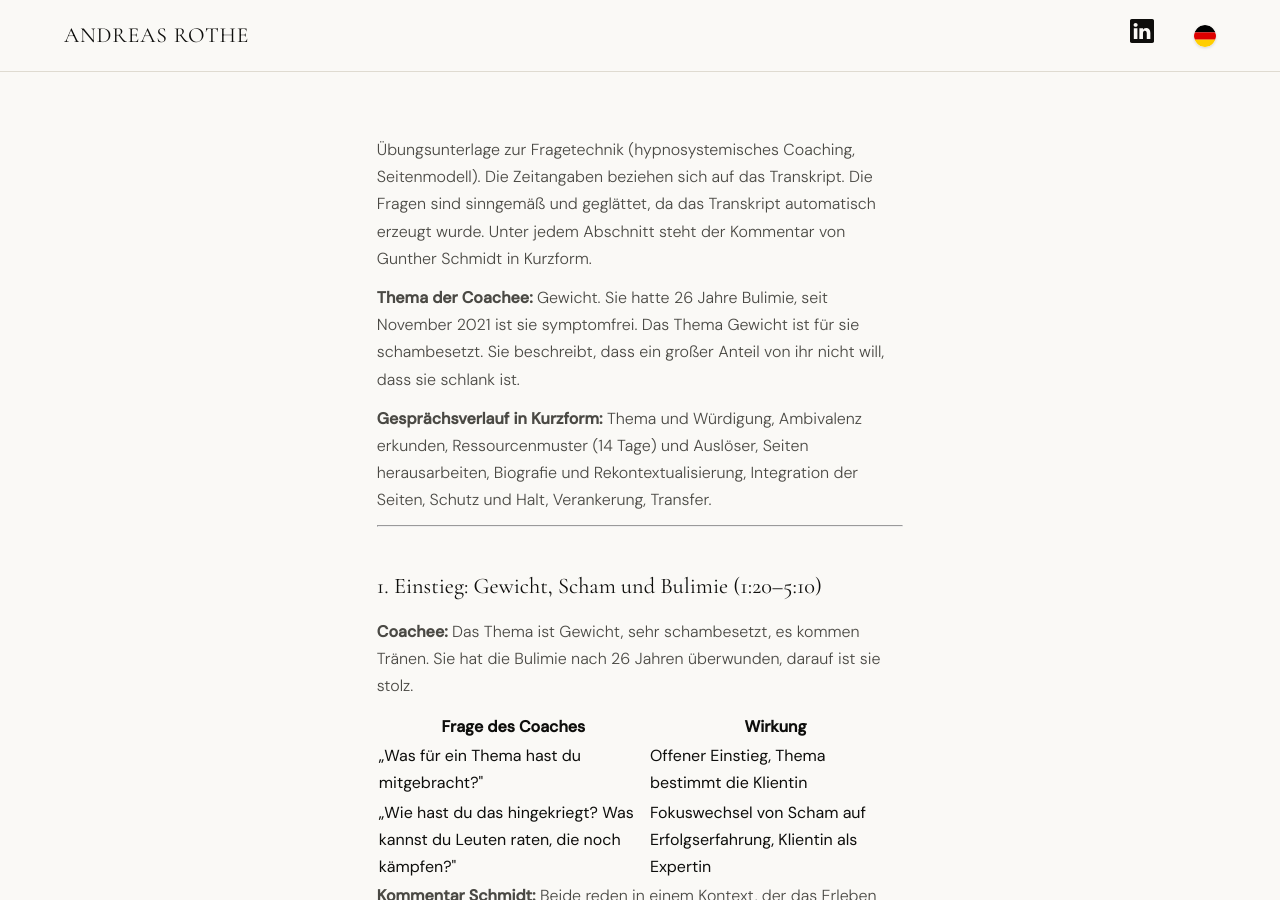
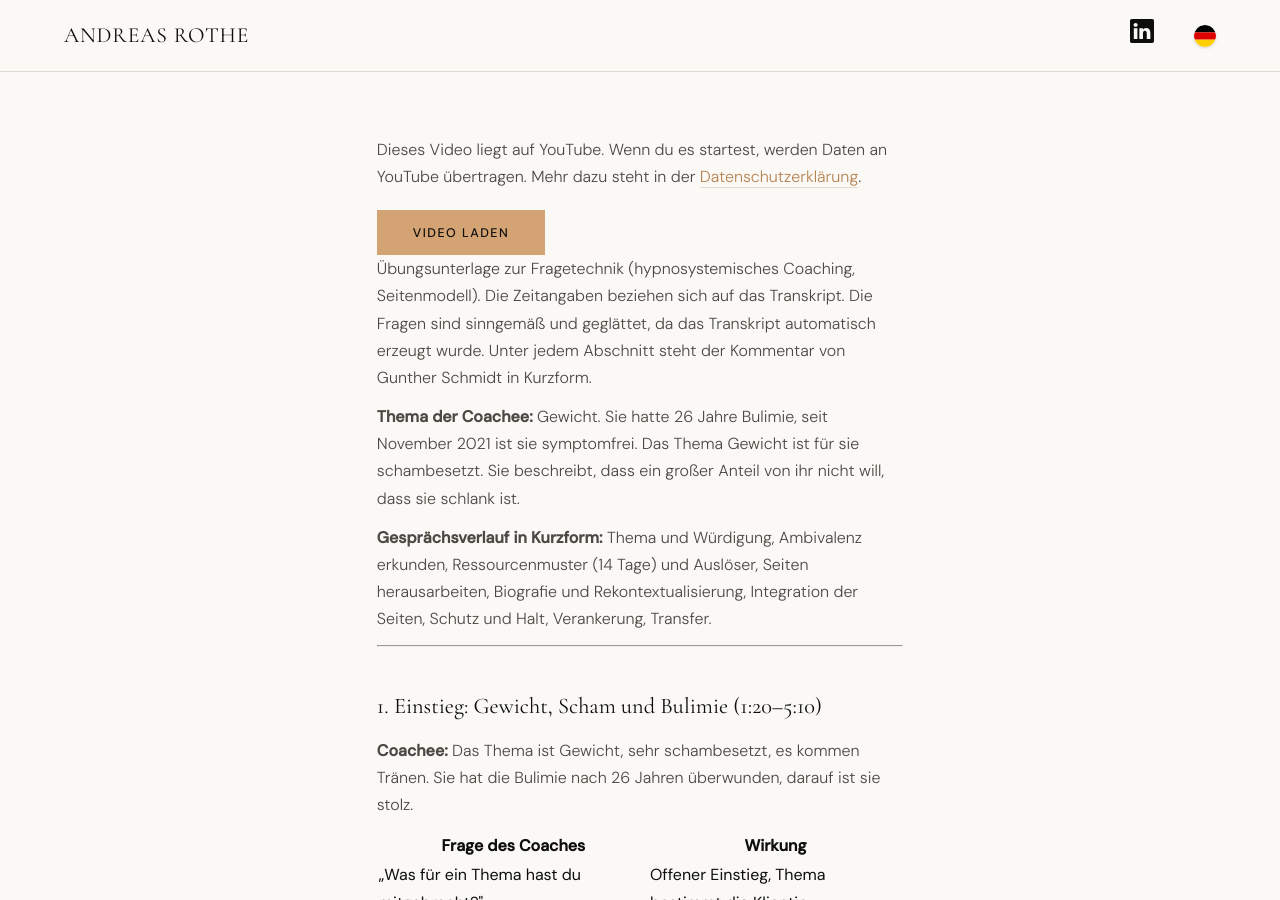
Before and after one commit to arothe161/andreasrothe, a Jekyll site: the page built from intern/hypnosystemischer-ansatz-coaching-2.html, in a window 1280 px wide and 900 px high. Built offline with Jekyll 4.4.1, drawn with Linux system fonts in a browser that asks for light colours.

Commit message:
hypnosystemischer-ansatz-coaching-2.html YT einbinden

```diff
--- a/intern/hypnosystemischer-ansatz-coaching-2.html
+++ b/intern/hypnosystemischer-ansatz-coaching-2.html
@@ -8,6 +8,25 @@
 sitemap: false
 extra_head: '<meta name="robots" content="noindex, nofollow, noarchive">'
 ---
+<div class="video-consent" data-video-id="bJ8e36Seyeg" data-video-title="Coaching-Gespräch mit Gunther Schmidt: Thema Gewicht und Essverhalten">
+  <p>Dieses Video liegt auf YouTube. Wenn du es startest, werden Daten an YouTube übertragen. Mehr dazu steht in der <a href="/datenschutz/">Datenschutzerklärung</a>.</p>
+  <button type="button" class="btn-submit video-consent-btn">Video laden</button>
+</div>
+
+<script>
+document.querySelectorAll('.video-consent').forEach(function (box) {
+  box.querySelector('.video-consent-btn').addEventListener('click', function () {
+    var iframe = document.createElement('iframe');
+    iframe.src = 'https://www.youtube-nocookie.com/embed/' + box.dataset.videoId + '?rel=0&autoplay=1';
+    iframe.title = box.dataset.videoTitle;
+    iframe.allow = 'encrypted-media; picture-in-picture';
+    iframe.allowFullscreen = true;
+    box.innerHTML = '';
+    box.classList.add('is-loaded');
+    box.appendChild(iframe);
+  });
+});
+</script>
 
 <p>Übungsunterlage zur Fragetechnik (hypnosystemisches Coaching, Seitenmodell). Die Zeitangaben beziehen sich auf das Transkript. Die Fragen sind sinngemäß und geglättet, da das Transkript automatisch erzeugt wurde. Unter jedem Abschnitt steht der Kommentar von Gunther Schmidt in Kurzform.</p>
 <p><strong>Thema der Coachee:</strong> Gewicht. Sie hatte 26 Jahre Bulimie, seit November 2021 ist sie symptomfrei. Das Thema Gewicht ist für sie schambesetzt. Sie beschreibt, dass ein großer Anteil von ihr nicht will, dass sie schlank ist.</p>
```
